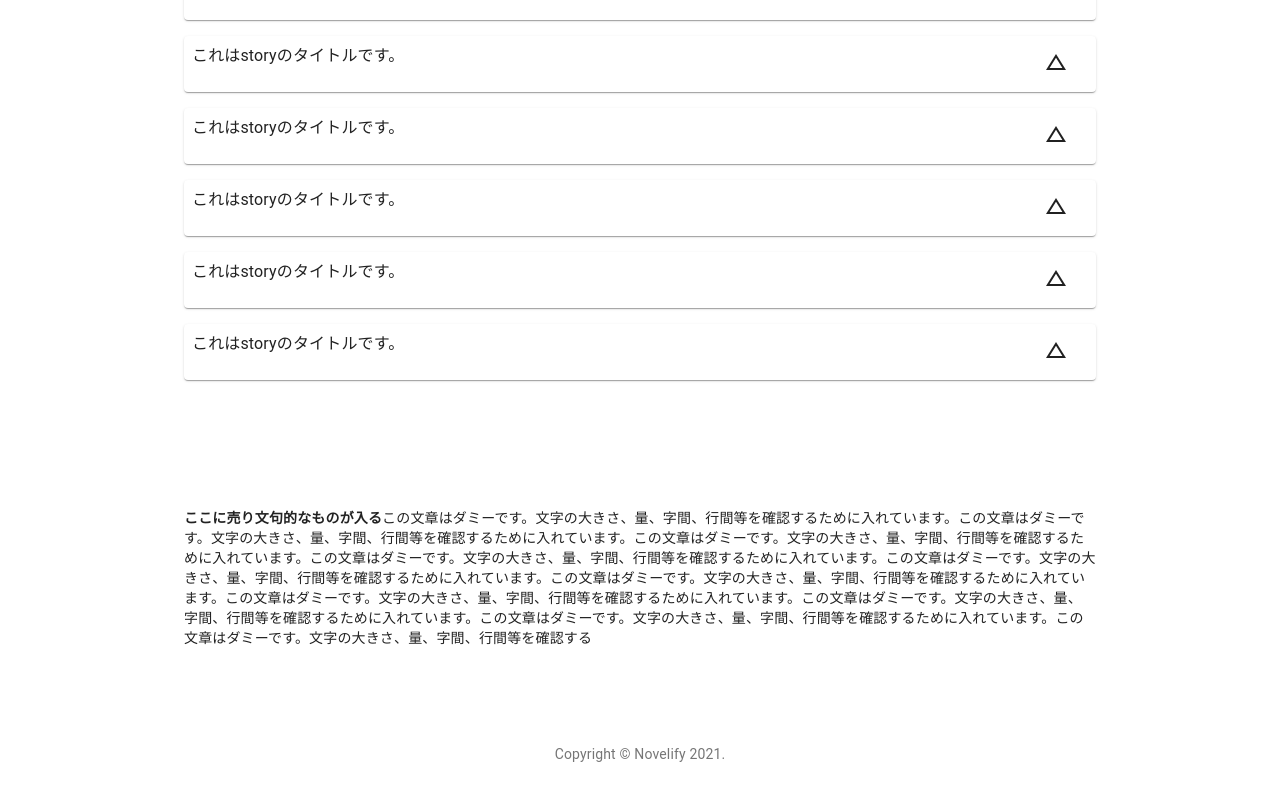
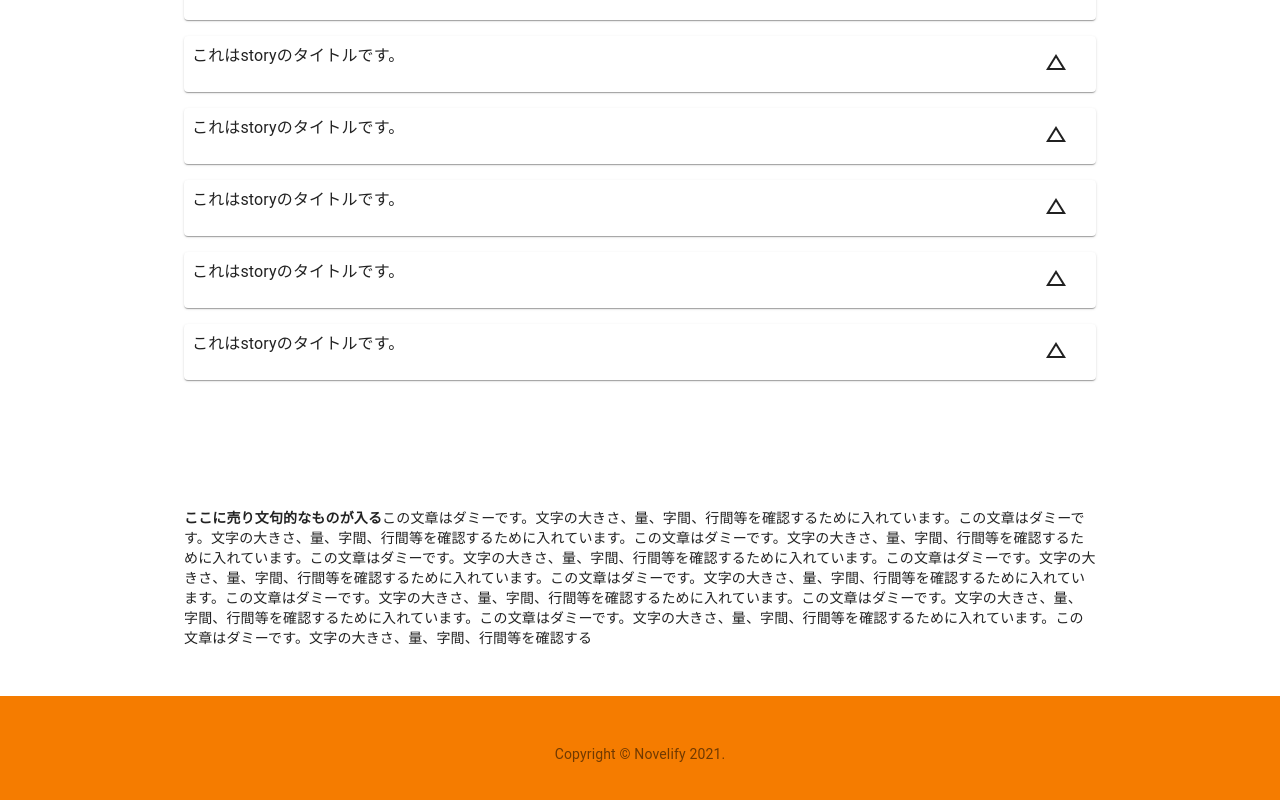
Before and after one commit to kijimaD/novelify, a React (Create React App) app in the folder front/: page / in a window 1280 px wide. Shown: the part 425-1225 px from the top of the page. Built offline with nearby package versions, Linux system fonts and the light colour scheme.

Commit message:
フッターの色を追加した

```diff
--- a/front/src/TopPage.js
+++ b/front/src/TopPage.js
@@ -72,7 +72,7 @@ const useStyles = makeStyles((theme) => ({
     padding: theme.spacing(8, 0, 6),
   },
   footer: {
-    backgroundColor: theme.palette.background.paper,
+    backgroundColor: theme.palette.warning.dark,
     padding: theme.spacing(6),
   },
 }));
```
